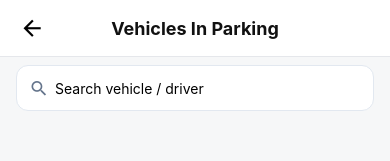
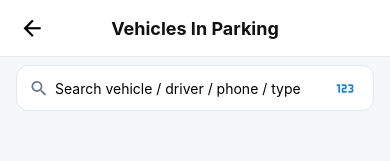
Before and after one commit to athuchandole/MyParking, a React Native app: screen /DashboardMain in a window 390 px wide. Shown: the top 161 px of the page. Built offline with nearby package versions, Linux system fonts and the light colour scheme.

Commit message:
Seaching

```diff
--- /dev/null
+++ b/components/SearchBar.js
@@ -0,0 +1,89 @@
+//Parking/components/SearchBar.js
+import React, { useRef, useState } from "react";
+import { View, TextInput, StyleSheet, TouchableOpacity } from "react-native";
+import { MaterialCommunityIcons } from "@expo/vector-icons";
+
+export default function SearchBar({ value, onChange }) {
+
+    const inputRef = useRef(null);
+
+    const [numericMode, setNumericMode] = useState(false);
+
+    const toggleKeyboard = () => {
+
+        const next = !numericMode;
+        setNumericMode(next);
+
+        setTimeout(() => {
+            inputRef.current?.focus();
+        }, 100);
+    };
+
+    return (
+
+        <View style={styles.searchBar}>
+
+            <MaterialCommunityIcons
+                name="magnify"
+                size={20}
+                color="#64748b"
+            />
+
+            <TextInput
+                ref={inputRef}
+                style={styles.searchInput}
+                placeholder={
+                    numericMode
+                        ? "Search vehicle / phone number"
+                        : "Search vehicle / driver / phone / type"
+                }
+                value={value}
+                onChangeText={onChange}
+                keyboardType={numericMode ? "numeric" : "default"}
+                returnKeyType="search"
+            />
+
+            <TouchableOpacity
+                style={styles.iconBtn}
+                onPress={toggleKeyboard}
+                activeOpacity={0.7}
+            >
+                <MaterialCommunityIcons
+                    name={numericMode ? "keyboard-off-outline" : "numeric"}
+                    size={20}
+                    color="#137fec"
+                />
+            </TouchableOpacity>
+
+        </View>
+
+    );
+}
+
+const styles = StyleSheet.create({
+
+    searchBar: {
+        margin: 16,
+        marginTop: 8,
+        backgroundColor: "#fff",
+        borderRadius: 12,
+        borderWidth: 1,
+        borderColor: "#e2e8f0",
+        flexDirection: "row",
+        alignItems: "center",
+        paddingHorizontal: 12,
+        height: 46
+    },
+
+    searchInput: {
+        flex: 1,
+        fontSize: 14,
+        marginLeft: 6
+    },
+
+    iconBtn: {
+        padding: 6,
+        marginLeft: 6
+    }
+
+});
--- a/components/VehicleCard.js
+++ b/components/VehicleCard.js
@@ -4,7 +4,7 @@ import { View, Text, StyleSheet, Image, TouchableOpacity } from 'react-native';
 import { MaterialCommunityIcons } from '@expo/vector-icons';
 import { useNavigation } from '@react-navigation/native';
 
-export default function VehicleCard({ item }) {
+export default function VehicleCard({ item, search }) {
 
     const navigation = useNavigation();
 
@@ -19,6 +19,26 @@ export default function VehicleCard({ item }) {
             : item.vehicleType === 'auto'
                 ? 'rickshaw'
                 : 'car';
+
+    const highlight = (text) => {
+
+        if (!search) return <Text>{text}</Text>;
+
+        const q = search.toLowerCase();
+        const parts = text.toString().split(new RegExp(`(${q})`, 'gi'));
+
+        return (
+            <Text>
+                {parts.map((part, i) =>
+                    part.toLowerCase() === q ? (
+                        <Text key={i} style={styles.highlight}>{part}</Text>
+                    ) : (
+                        <Text key={i}>{part}</Text>
+                    )
+                )}
+            </Text>
+        );
+    };
 
     return (
 
@@ -52,7 +72,7 @@ export default function VehicleCard({ item }) {
 
                             <View>
                                 <Text style={styles.vehicleNumber}>
-                                    {item.vehicleNumber}
+                                    {highlight(item.vehicleNumber)}
                                 </Text>
 
                                 <View style={styles.vehicleTypeRow}>
@@ -62,7 +82,7 @@ export default function VehicleCard({ item }) {
                                         color="#64748b"
                                     />
                                     <Text style={styles.vehicleType}>
-                                        {item.vehicleType}
+                                        {highlight(item.vehicleType)}
                                     </Text>
                                 </View>
                             </View>
@@ -75,23 +95,31 @@ export default function VehicleCard({ item }) {
 
                         <View style={styles.infoRow}>
                             <MaterialCommunityIcons name="account-outline" size={16} color="#64748b" />
-                            <Text style={styles.infoText}>{item.driverName}</Text>
+                            <Text style={styles.infoText}>
+                                {highlight(item.driverName)}
+                            </Text>
                         </View>
 
                         <View style={styles.infoRow}>
                             <MaterialCommunityIcons name="phone-outline" size={16} color="#64748b" />
-                            <Text style={styles.infoText}>{item.phoneNumber}</Text>
+                            <Text style={styles.infoText}>
+                                {highlight(item.phoneNumber)}
+                            </Text>
                         </View>
 
                         <View style={styles.bottomRow}>
 
                             <View style={styles.infoRow}>
                                 <MaterialCommunityIcons name="clock-outline" size={16} color="#64748b" />
-                                <Text style={styles.infoText}>{time}</Text>
+                                <Text style={styles.infoText}>
+                                    {highlight(time)}
+                                </Text>
                             </View>
 
                             <View style={styles.rate}>
-                                <Text style={styles.rateText}>₹{item.rate}/hr</Text>
+                                <Text style={styles.rateText}>
+                                    ₹{highlight(item.rate)}
+                                </Text>
                             </View>
 
                         </View>
@@ -113,7 +141,8 @@ const styles = StyleSheet.create({
         borderRadius: 12,
         borderWidth: 1,
         borderColor: '#e2e8f0',
-        overflow: 'hidden'
+        overflow: 'hidden',
+        marginBottom: 12
     },
 
     row: {
@@ -201,6 +230,11 @@ const styles = StyleSheet.create({
         fontSize: 12,
         fontWeight: '700',
         color: '#2563eb'
+    },
+
+    highlight: {
+        backgroundColor: '#fde047',
+        fontWeight: '700'
     }
 
 });
--- a/screens/DashboardScreen.js
+++ b/screens/DashboardScreen.js
@@ -1,9 +1,10 @@
 //Parking/screens/DashboardScreen.js
 import React, { useState, useCallback } from "react";
-import { View, Text, StyleSheet, FlatList, TextInput, TouchableOpacity, Alert } from "react-native";
+import { View, Text, StyleSheet, FlatList, TouchableOpacity, Alert } from "react-native";
 import { MaterialCommunityIcons } from "@expo/vector-icons";
 import { useFocusEffect } from "@react-navigation/native";
 import Header from "../components/Header";
+import SearchBar from "../components/SearchBar";
 import { getCheckins, deleteCheckin } from "../storage/CheckinStorage";
 
 export default function DashboardScreen({ navigation }) {
@@ -16,13 +17,19 @@ export default function DashboardScreen({ navigation }) {
         setList(data);
     };
 
-    useFocusEffect(useCallback(() => { load(); }, []));
+    useFocusEffect(
+        useCallback(() => {
+            load();
+        }, [])
+    );
 
     const remove = (id) => {
         Alert.alert("Delete Entry", "Are you sure?", [
             { text: "Cancel" },
             {
-                text: "Delete", style: "destructive", onPress: async () => {
+                text: "Delete",
+                style: "destructive",
+                onPress: async () => {
                     await deleteCheckin(id);
                     load();
                 }
@@ -32,18 +39,29 @@ export default function DashboardScreen({ navigation }) {
 
     const filtered = list.filter(v => {
         const q = search.toLowerCase();
-        return v.vehicleNumber?.toLowerCase().includes(q) || v.driverName?.toLowerCase().includes(q);
+
+        return (
+            v.vehicleNumber?.toLowerCase().includes(q) ||
+            v.driverName?.toLowerCase().includes(q)
+        );
     });
 
     const active = list.filter(v => v.status === "active").length;
     const inactive = list.filter(v => v.status === "inactive").length;
 
     let revenue = 0;
+
     list.forEach(v => {
         if (v.status === "inactive") {
+
             const entry = new Date(v.createdAt);
             const exit = new Date(v.checkoutAt);
-            const hrs = Math.max(1, Math.ceil((exit - entry) / (1000 * 60 * 60)));
+
+            const hrs = Math.max(
+                1,
+                Math.ceil((exit - entry) / (1000 * 60 * 60))
+            );
+
             revenue += hrs * v.rate;
         }
     });
@@ -56,41 +74,119 @@ export default function DashboardScreen({ navigation }) {
         }
     };
 
+    const highlight = (text = "", query = "") => {
+
+        if (!query) return <Text>{text}</Text>;
+
+        const regex = new RegExp(`(${query})`, "gi");
+        const parts = text.split(regex);
+
+        return (
+            <Text>
+                {parts.map((part, index) => {
+
+                    const match = part.toLowerCase() === query.toLowerCase();
+
+                    return (
+                        <Text
+                            key={index}
+                            style={match ? styles.highlight : null}
+                        >
+                            {part}
+                        </Text>
+                    );
+                })}
+            </Text>
+        );
+    };
+
     const renderItem = ({ item }) => {
+
         const entryTime = new Date(item.createdAt).toLocaleString();
+
         return (
-            <TouchableOpacity onPress={() => openCard(item)} activeOpacity={0.9}>
+
+            <TouchableOpacity
+                onPress={() => openCard(item)}
+                activeOpacity={0.9}
+            >
+
                 <View style={styles.card}>
 
                     <View style={{ flex: 1 }}>
-                        <Text style={styles.vehicle}>{item.vehicleNumber}</Text>
+
+                        <Text style={styles.vehicle}>
+                            {highlight(item.vehicleNumber || "", search)}
+                        </Text>
 
                         <View style={styles.row}>
-                            <MaterialCommunityIcons name="account-outline" size={16} color="#64748b" />
-                            <Text style={styles.text}>{item.driverName}</Text>
+                            <MaterialCommunityIcons
+                                name="account-outline"
+                                size={16}
+                                color="#64748b"
+                            />
+
+                            <Text style={styles.text}>
+                                {highlight(item.driverName || "", search)}
+                            </Text>
                         </View>
 
                         <View style={styles.row}>
-                            <MaterialCommunityIcons name="clock-outline" size={16} color="#64748b" />
-                            <Text style={styles.text}>{entryTime}</Text>
+                            <MaterialCommunityIcons
+                                name="clock-outline"
+                                size={16}
+                                color="#64748b"
+                            />
+
+                            <Text style={styles.text}>
+                                {entryTime}
+                            </Text>
                         </View>
+
                     </View>
 
                     <View style={styles.right}>
 
-                        <View style={[styles.badge, { backgroundColor: item.status === "active" ? "#dcfce7" : "#fee2e2" }]}>
-                            <Text style={[styles.badgeText, { color: item.status === "active" ? "#16a34a" : "#dc2626" }]}>
+                        <View
+                            style={[
+                                styles.badge,
+                                {
+                                    backgroundColor:
+                                        item.status === "active"
+                                            ? "#dcfce7"
+                                            : "#fee2e2"
+                                }
+                            ]}
+                        >
+                            <Text
+                                style={[
+                                    styles.badgeText,
+                                    {
+                                        color:
+                                            item.status === "active"
+                                                ? "#16a34a"
+                                                : "#dc2626"
+                                    }
+                                ]}
+                            >
                                 {item.status.toUpperCase()}
                             </Text>
                         </View>
 
-                        <TouchableOpacity onPress={() => remove(item.id)}>
-                            <MaterialCommunityIcons name="delete-outline" size={22} color="#dc2626" />
+                        <TouchableOpacity
+                            onPress={() => remove(item.id)}
+                        >
+                            <MaterialCommunityIcons
+                                name="delete-outline"
+                                size={22}
+                                color="#dc2626"
+                            />
                         </TouchableOpacity>
 
                     </View>
 
                 </View>
+
             </TouchableOpacity>
         );
     };
@@ -99,46 +195,65 @@ export default function DashboardScreen({ navigation }) {
 
         <View style={styles.container}>
 
-            <Header title="Parking Dashboard" navigation={navigation} />
+            <Header
+                title="Parking Dashboard"
+                navigation={navigation}
+            />
 
             <View style={styles.stats}>
 
                 <View style={styles.statBox}>
-                    <Text style={styles.statNumber}>{active}</Text>
-                    <Text style={styles.statLabel}>Active</Text>
+                    <Text style={styles.statNumber}>
+                        {active}
+                    </Text>
+                    <Text style={styles.statLabel}>
+                        Active
+                    </Text>
                 </View>
 
                 <View style={styles.statBox}>
-                    <Text style={styles.statNumber}>{inactive}</Text>
-                    <Text style={styles.statLabel}>Exited</Text>
+                    <Text style={styles.statNumber}>
+                        {inactive}
+                    </Text>
+                    <Text style={styles.statLabel}>
+                        Exited
+                    </Text>
                 </View>
 
                 <View style={styles.statBox}>
-                    <Text style={styles.statNumber}>₹{revenue}</Text>
-                    <Text style={styles.statLabel}>Revenue</Text>
+                    <Text style={styles.statNumber}>
+                        ₹{revenue}
+                    </Text>
+                    <Text style={styles.statLabel}>
+                        Revenue
+                    </Text>
                 </View>
 
             </View>
 
-            <View style={styles.searchBar}>
-                <MaterialCommunityIcons name="magnify" size={20} color="#64748b" />
-                <TextInput
-                    style={styles.searchInput}
-                    placeholder="Search vehicle / driver"
-                    value={search}
-                    onChangeText={setSearch}
-                />
-            </View>
+            <SearchBar
+                value={search}
+                onChange={setSearch}
+            />
 
             <FlatList
                 data={filtered}
                 keyExtractor={i => i.id}
                 renderItem={renderItem}
-                contentContainerStyle={{ padding: 16, paddingBottom: 40 }}
+                contentContainerStyle={{
+                    padding: 16,
+                    paddingBottom: 40
+                }}
                 ListEmptyComponent={
                     <View style={styles.empty}>
-                        <MaterialCommunityIcons name="database-off-outline" size={46} color="#94a3b8" />
-                        <Text style={styles.emptyText}>No records</Text>
+                        <MaterialCommunityIcons
+                            name="database-off-outline"
+                            size={46}
+                            color="#94a3b8"
+                        />
+                        <Text style={styles.emptyText}>
+                            No records
+                        </Text>
                     </View>
                 }
             />
@@ -148,20 +263,97 @@ export default function DashboardScreen({ navigation }) {
 }
 
 const styles = StyleSheet.create({
-    container: { flex: 1, backgroundColor: "#f6f7f8" },
-    stats: { flexDirection: "row", justifyContent: "space-around", padding: 12 },
-    statBox: { backgroundColor: "#fff", padding: 12, borderRadius: 10, alignItems: "center", borderWidth: 1, borderColor: "#e2e8f0", minWidth: 90 },
-    statNumber: { fontSize: 18, fontWeight: "800" },
-    statLabel: { fontSize: 11, color: "#64748b", marginTop: 3 },
-    searchBar: { margin: 16, marginTop: 8, backgroundColor: "#fff", borderRadius: 12, borderWidth: 1, borderColor: "#e2e8f0", flexDirection: "row", alignItems: "center", paddingHorizontal: 12, height: 46 },
-    searchInput: { flex: 1, fontSize: 14, marginLeft: 6 },
-    card: { backgroundColor: "#fff", borderRadius: 12, borderWidth: 1, borderColor: "#e2e8f0", padding: 14, marginBottom: 12, flexDirection: "row", justifyContent: "space-between", alignItems: "center" },
-    vehicle: { fontSize: 17, fontWeight: "800" },
-    row: { flexDirection: "row", alignItems: "center", gap: 6, marginTop: 6 },
-    text: { fontSize: 13, color: "#64748b" },
-    right: { alignItems: "flex-end", gap: 10 },
-    badge: { paddingHorizontal: 10, paddingVertical: 4, borderRadius: 12 },
-    badgeText: { fontSize: 11, fontWeight: "700" },
-    empty: { alignItems: "center", marginTop: 80 },
-    emptyText: { marginTop: 8, color: "#64748b" }
+
+    container: {
+        flex: 1,
+        backgroundColor: "#f6f7f8"
+    },
+
+    stats: {
+        flexDirection: "row",
+        justifyContent: "space-around",
+        padding: 12
+    },
+
+    statBox: {
+        backgroundColor: "#fff",
+        padding: 12,
+        borderRadius: 10,
+        alignItems: "center",
+        borderWidth: 1,
+        borderColor: "#e2e8f0",
+        minWidth: 90
+    },
+
+    statNumber: {
+        fontSize: 18,
+        fontWeight: "800"
+    },
+
+    statLabel: {
+        fontSize: 11,
+        color: "#64748b",
+        marginTop: 3
+    },
+
+    card: {
+        backgroundColor: "#fff",
+        borderRadius: 12,
+        borderWidth: 1,
+        borderColor: "#e2e8f0",
+        padding: 14,
+        marginBottom: 12,
+        flexDirection: "row",
+        justifyContent: "space-between",
+        alignItems: "center"
+    },
+
+    vehicle: {
+        fontSize: 17,
+        fontWeight: "800"
+    },
+
+    row: {
+        flexDirection: "row",
+        alignItems: "center",
+        gap: 6,
+        marginTop: 6
+    },
+
+    text: {
+        fontSize: 13,
+        color: "#64748b"
+    },
+
+    right: {
+        alignItems: "flex-end",
+        gap: 10
+    },
+
+    badge: {
+        paddingHorizontal: 10,
+        paddingVertical: 4,
+        borderRadius: 12
+    },
+
+    badgeText: {
+        fontSize: 11,
+        fontWeight: "700"
+    },
+
+    highlight: {
+        backgroundColor: "#fde68a",
+        fontWeight: "700"
+    },
+
+    empty: {
+        alignItems: "center",
+        marginTop: 80
+    },
+
+    emptyText: {
+        marginTop: 8,
+        color: "#64748b"
+    }
+
 });
--- a/screens/HomeScreen.js
+++ b/screens/HomeScreen.js
@@ -1,10 +1,11 @@
 //Parking/screens/HomeScreen.js
 import React, { useState, useCallback } from "react";
-import { View, Text, StyleSheet, FlatList, TextInput, TouchableOpacity } from "react-native";
+import { View, Text, StyleSheet, FlatList, TouchableOpacity } from "react-native";
 import { MaterialCommunityIcons } from "@expo/vector-icons";
 import { useFocusEffect, useNavigation } from "@react-navigation/native";
 import Header from "../components/Header";
 import VehicleCard from "../components/VehicleCard";
+import SearchBar from "../components/SearchBar";
 import { getCheckins } from "../storage/CheckinStorage";
 
 export default function HomeScreen() {
@@ -23,11 +24,27 @@ export default function HomeScreen() {
     useFocusEffect(useCallback(() => { loadVehicles(); }, []));
 
     const filtered = list.filter(v => {
+
         const q = search.toLowerCase();
-        return v.vehicleNumber?.toLowerCase().includes(q) || v.driverName?.toLowerCase().includes(q);
+
+        const time = new Date(v.createdAt).toLocaleTimeString([], {
+            hour: '2-digit',
+            minute: '2-digit'
+        });
+
+        return (
+            v.vehicleNumber?.toLowerCase().includes(q) ||
+            v.driverName?.toLowerCase().includes(q) ||
+            v.phoneNumber?.toLowerCase().includes(q) ||
+            v.vehicleType?.toLowerCase().includes(q) ||
+            String(v.rate)?.toLowerCase().includes(q) ||
+            time?.toLowerCase().includes(q)
+        );
     });
 
-    const renderItem = ({ item }) => <VehicleCard item={item} />;
+    const renderItem = ({ item }) => (
+        <VehicleCard item={item} search={search} />
+    );
 
     return (
 
@@ -35,15 +52,7 @@ export default function HomeScreen() {
 
             <Header title="Vehicles In Parking" navigation={navigation} />
 
-            <View style={styles.searchBar}>
-                <MaterialCommunityIcons name="magnify" size={20} color="#64748b" />
-                <TextInput
-                    style={styles.searchInput}
-                    placeholder="Search vehicle / driver"
-                    value={search}
-                    onChangeText={setSearch}
-                />
-            </View>
+            <SearchBar value={search} onChange={setSearch} />
 
             <FlatList
                 data={filtered}
@@ -59,7 +68,10 @@ export default function HomeScreen() {
             />
 
             <View style={styles.checkinBar}>
-                <TouchableOpacity style={styles.checkinBtn} onPress={() => navigation.navigate("Checkin")}>
+                <TouchableOpacity
+                    style={styles.checkinBtn}
+                    onPress={() => navigation.navigate("Checkin")}
+                >
                     <MaterialCommunityIcons name="login" size={22} color="#fff" />
                     <Text style={styles.checkinText}>Vehicle IN</Text>
                 </TouchableOpacity>
@@ -71,8 +83,6 @@ export default function HomeScreen() {
 
 const styles = StyleSheet.create({
     container: { flex: 1, backgroundColor: '#f6f7f8' },
-    searchBar: { margin: 16, marginTop: 8, backgroundColor: '#fff', borderRadius: 12, borderWidth: 1, borderColor: '#e2e8f0', flexDirection: 'row', alignItems: 'center', paddingHorizontal: 12, height: 46 },
-    searchInput: { flex: 1, fontSize: 14, marginLeft: 6 },
     empty: { alignItems: 'center', marginTop: 80 },
     emptyText: { marginTop: 8, color: '#64748b', fontSize: 14 },
     checkinBar: { position: 'absolute', bottom: 0, width: '100%', backgroundColor: '#fff', padding: 16, borderTopWidth: 1, borderColor: '#e2e8f0' },
```
